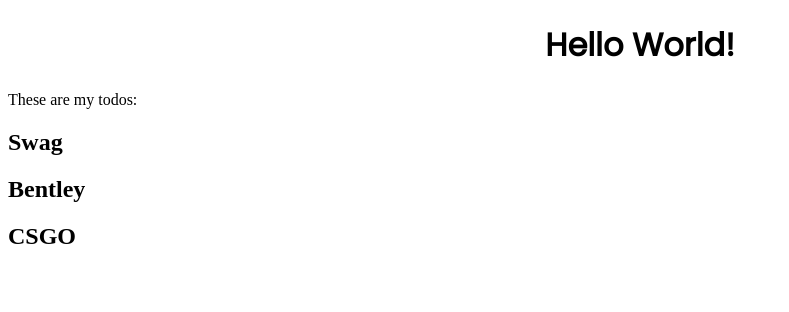
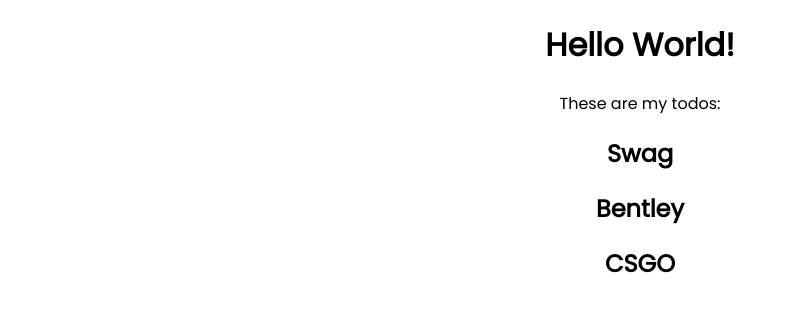
Before and after one commit to dgarls/my-first-react, a React (Create React App) app: page / in a window 1280 px wide. Shown: the top 312 px of the page, without its empty margins (0-789 px from the left). Built offline with nearby package versions, Linux system fonts and the light colour scheme.

Commit message:
modified:   src/App.css

```diff
--- a/src/App.css
+++ b/src/App.css
@@ -1,7 +1,6 @@
 @import url('https://fonts.googleapis.com/css2?family=Poppins&display=swap');
 
-h1{
+body{
     text-align: center;
     font-family: 'Poppins', sans-serif;
-
 }
```
